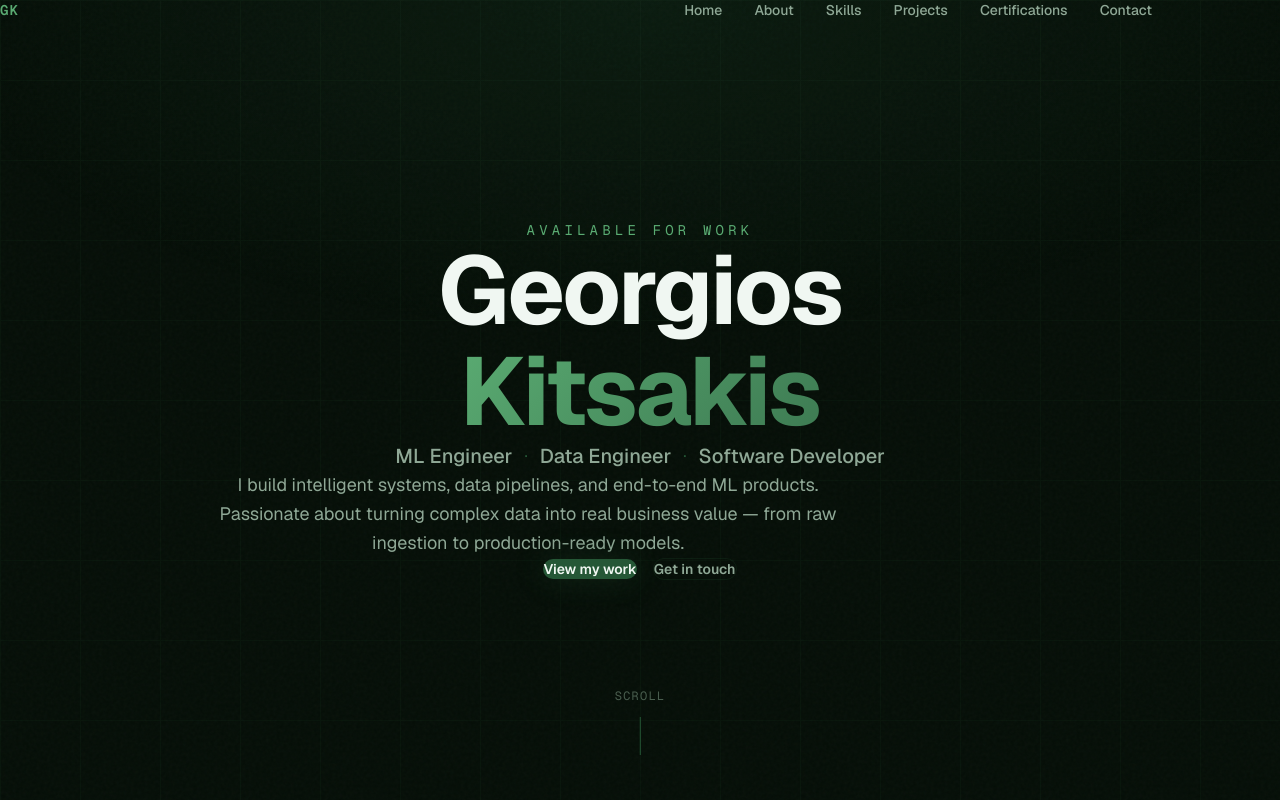
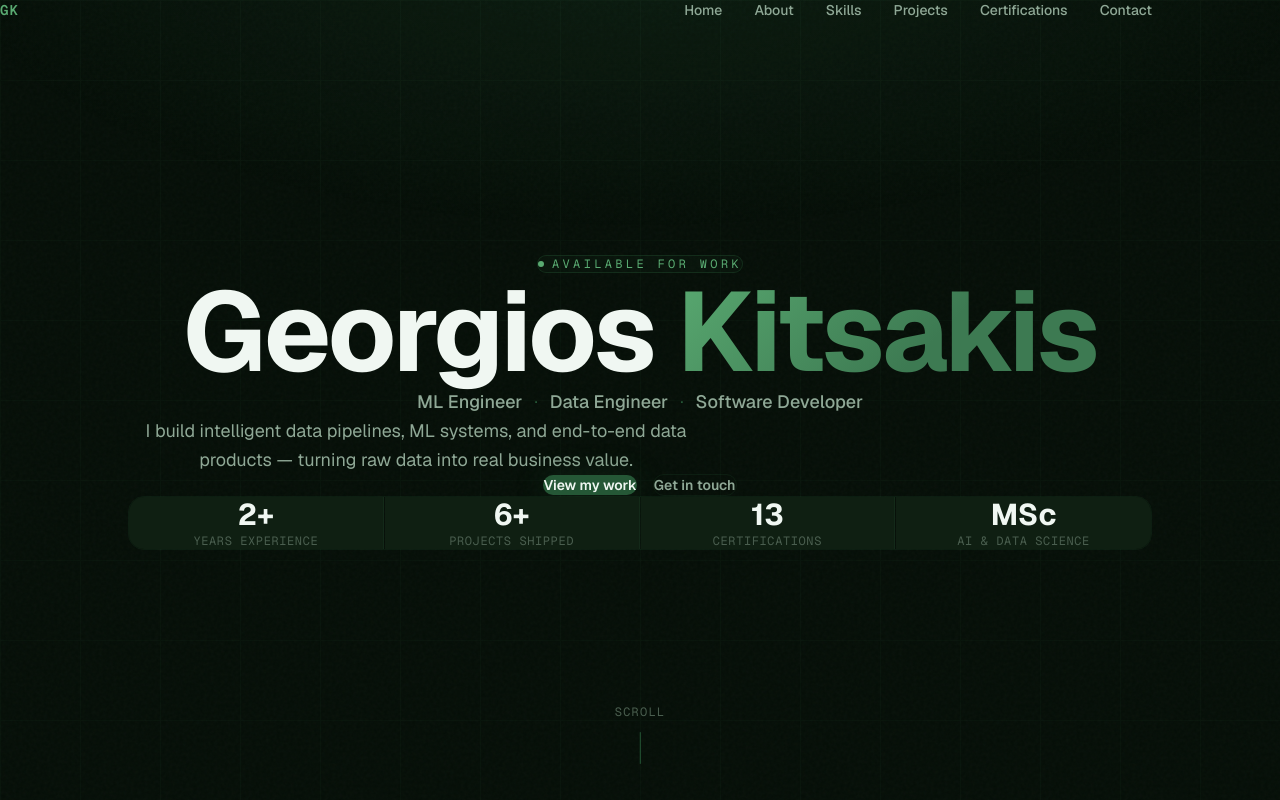
Before and after one commit to kitsakisGk/PersonalPortfolio, a Next.js app: page / in a window 1280 px wide. Shown: the top 800 px of the page. Built offline with nearby package versions, Linux system fonts and the light colour scheme.

Commit message:
Upgrade Hero: stats bar, pill badge, tighter copy, better glow

```diff
--- a/components/Hero.tsx
+++ b/components/Hero.tsx
@@ -4,24 +4,31 @@ import { motion } from "framer-motion";
 
 const roles = ["ML Engineer", "Data Engineer", "Software Developer"];
 
+const stats = [
+  { value: "2+", label: "Years experience" },
+  { value: "6+", label: "Projects shipped" },
+  { value: "13", label: "Certifications" },
+  { value: "MSc", label: "AI & Data Science" },
+];
+
 export default function Hero() {
   return (
     <section
       id="home"
-      className="relative min-h-screen flex flex-col items-center justify-center overflow-hidden px-6"
+      className="relative min-h-screen flex flex-col items-center justify-center overflow-hidden px-6 md:px-12"
     >
       {/* Background radial glow */}
       <div
         className="absolute inset-0 pointer-events-none"
         style={{
           background:
-            "radial-gradient(ellipse 80% 60% at 50% 0%, rgba(37,87,54,0.18) 0%, transparent 70%)",
+            "radial-gradient(ellipse 80% 55% at 50% -10%, rgba(37,87,54,0.22) 0%, transparent 70%)",
         }}
       />
 
       {/* Grid lines */}
       <div
-        className="absolute inset-0 pointer-events-none opacity-[0.04]"
+        className="absolute inset-0 pointer-events-none opacity-[0.035]"
         style={{
           backgroundImage:
             "linear-gradient(var(--accent-light) 1px, transparent 1px), linear-gradient(90deg, var(--accent-light) 1px, transparent 1px)",
@@ -30,34 +37,40 @@ export default function Hero() {
       />
 
       {/* Content */}
-      <div className="relative z-10 max-w-4xl w-full text-center">
+      <div className="relative z-10 max-w-5xl w-full text-center">
         <motion.div
-          initial={{ opacity: 0, y: 20 }}
+          initial={{ opacity: 0, y: 16 }}
           animate={{ opacity: 1, y: 0 }}
-          transition={{ duration: 0.6, ease: "easeOut" }}
+          transition={{ duration: 0.5, ease: [0.22, 1, 0.36, 1] }}
         >
-          <p
-            className="text-sm font-mono tracking-[0.3em] uppercase mb-6"
-            style={{ color: "var(--accent-light)" }}
+          <span
+            className="inline-flex items-center gap-2 text-xs font-mono tracking-[0.28em] uppercase mb-8 px-4 py-2 rounded-full"
+            style={{
+              color: "var(--accent-light)",
+              border: "1px solid rgba(37,87,54,0.35)",
+              background: "rgba(37,87,54,0.08)",
+            }}
           >
+            <span
+              className="w-1.5 h-1.5 rounded-full animate-pulse"
+              style={{ background: "var(--accent-light)" }}
+            />
             Available for work
-          </p>
+          </span>
         </motion.div>
 
         <motion.h1
-          className="text-6xl md:text-8xl font-bold leading-[1.05] tracking-tight mb-6"
+          className="text-[clamp(3.5rem,10vw,7rem)] font-bold leading-[1.02] tracking-tight mb-5"
           style={{ color: "var(--text-primary)" }}
           initial={{ opacity: 0, y: 30 }}
           animate={{ opacity: 1, y: 0 }}
-          transition={{ duration: 0.7, ease: "easeOut", delay: 0.1 }}
+          transition={{ duration: 0.7, ease: [0.22, 1, 0.36, 1], delay: 0.08 }}
         >
-          Georgios
-          <br />
+          Georgios{" "}
           <span
-            className="relative inline-block"
             style={{
               background:
-                "linear-gradient(135deg, var(--accent-light) 0%, var(--accent-mid) 100%)",
+                "linear-gradient(135deg, var(--accent-light) 0%, var(--accent-mid) 60%)",
               WebkitBackgroundClip: "text",
               WebkitTextFillColor: "transparent",
             }}
@@ -67,15 +80,15 @@ export default function Hero() {
         </motion.h1>
 
         <motion.div
-          className="flex items-center justify-center gap-3 mb-8 flex-wrap"
-          initial={{ opacity: 0, y: 20 }}
+          className="flex items-center justify-center gap-3 mb-6 flex-wrap"
+          initial={{ opacity: 0, y: 16 }}
           animate={{ opacity: 1, y: 0 }}
-          transition={{ duration: 0.6, ease: "easeOut", delay: 0.25 }}
+          transition={{ duration: 0.6, ease: [0.22, 1, 0.36, 1], delay: 0.18 }}
         >
           {roles.map((role, i) => (
             <span key={role} className="flex items-center gap-3">
               <span
-                className="text-lg md:text-xl font-medium"
+                className="text-base md:text-lg font-medium"
                 style={{ color: "var(--text-secondary)" }}
               >
                 {role}
@@ -88,22 +101,21 @@ export default function Hero() {
         </motion.div>
 
         <motion.p
-          className="text-base md:text-lg max-w-2xl mx-auto leading-relaxed mb-12"
+          className="text-base md:text-lg max-w-xl mx-auto leading-relaxed mb-10"
           style={{ color: "var(--text-secondary)" }}
-          initial={{ opacity: 0, y: 20 }}
+          initial={{ opacity: 0, y: 16 }}
           animate={{ opacity: 1, y: 0 }}
-          transition={{ duration: 0.6, ease: "easeOut", delay: 0.35 }}
+          transition={{ duration: 0.6, ease: [0.22, 1, 0.36, 1], delay: 0.26 }}
         >
-          I build intelligent systems, data pipelines, and end-to-end ML
-          products. Passionate about turning complex data into real business
-          value — from raw ingestion to production-ready models.
+          I build intelligent data pipelines, ML systems, and end-to-end
+          data products — turning raw data into real business value.
         </motion.p>
 
         <motion.div
-          className="flex items-center justify-center gap-4 flex-wrap"
-          initial={{ opacity: 0, y: 20 }}
+          className="flex items-center justify-center gap-4 flex-wrap mb-16"
+          initial={{ opacity: 0, y: 16 }}
           animate={{ opacity: 1, y: 0 }}
-          transition={{ duration: 0.6, ease: "easeOut", delay: 0.45 }}
+          transition={{ duration: 0.6, ease: [0.22, 1, 0.36, 1], delay: 0.34 }}
         >
           <a
             href="#projects"
@@ -114,16 +126,12 @@ export default function Hero() {
               boxShadow: "0 0 30px var(--accent-glow)",
             }}
             onMouseEnter={(e) => {
-              (e.currentTarget as HTMLElement).style.background =
-                "var(--accent-mid)";
-              (e.currentTarget as HTMLElement).style.boxShadow =
-                "0 0 40px rgba(37,87,54,0.5)";
+              (e.currentTarget as HTMLElement).style.background = "var(--accent-mid)";
+              (e.currentTarget as HTMLElement).style.boxShadow = "0 0 44px rgba(37,87,54,0.5)";
             }}
             onMouseLeave={(e) => {
-              (e.currentTarget as HTMLElement).style.background =
-                "var(--accent)";
-              (e.currentTarget as HTMLElement).style.boxShadow =
-                "0 0 30px var(--accent-glow)";
+              (e.currentTarget as HTMLElement).style.background = "var(--accent)";
+              (e.currentTarget as HTMLElement).style.boxShadow = "0 0 30px var(--accent-glow)";
             }}
           >
             View my work
@@ -137,29 +145,58 @@ export default function Hero() {
               background: "transparent",
             }}
             onMouseEnter={(e) => {
-              (e.currentTarget as HTMLElement).style.borderColor =
-                "var(--accent-mid)";
-              (e.currentTarget as HTMLElement).style.color =
-                "var(--text-primary)";
+              (e.currentTarget as HTMLElement).style.borderColor = "var(--accent-mid)";
+              (e.currentTarget as HTMLElement).style.color = "var(--text-primary)";
             }}
             onMouseLeave={(e) => {
-              (e.currentTarget as HTMLElement).style.borderColor =
-                "var(--border)";
-              (e.currentTarget as HTMLElement).style.color =
-                "var(--text-secondary)";
+              (e.currentTarget as HTMLElement).style.borderColor = "var(--border)";
+              (e.currentTarget as HTMLElement).style.color = "var(--text-secondary)";
             }}
           >
             Get in touch
           </a>
         </motion.div>
+
+        {/* Stats bar */}
+        <motion.div
+          className="grid grid-cols-2 md:grid-cols-4 gap-px overflow-hidden rounded-2xl"
+          style={{ border: "1px solid var(--border)" }}
+          initial={{ opacity: 0, y: 20 }}
+          animate={{ opacity: 1, y: 0 }}
+          transition={{ duration: 0.6, ease: [0.22, 1, 0.36, 1], delay: 0.44 }}
+        >
+          {stats.map((stat, i) => (
+            <div
+              key={stat.label}
+              className="flex flex-col items-center py-5 px-4"
+              style={{
+                background: "var(--bg-card)",
+                borderRight: i < stats.length - 1 ? "1px solid var(--border)" : "none",
+              }}
+            >
+              <span
+                className="text-2xl md:text-3xl font-bold mb-1"
+                style={{ color: "var(--text-primary)" }}
+              >
+                {stat.value}
+              </span>
+              <span
+                className="text-xs font-mono uppercase tracking-wider"
+                style={{ color: "var(--text-muted)" }}
+              >
+                {stat.label}
+              </span>
+            </div>
+          ))}
+        </motion.div>
       </div>
 
       {/* Scroll indicator */}
       <motion.div
-        className="absolute bottom-10 left-1/2 -translate-x-1/2 flex flex-col items-center gap-2"
+        className="absolute bottom-8 left-1/2 -translate-x-1/2 flex flex-col items-center gap-2"
         initial={{ opacity: 0 }}
         animate={{ opacity: 1 }}
-        transition={{ delay: 1, duration: 0.6 }}
+        transition={{ delay: 1.1, duration: 0.6 }}
       >
         <span
           className="text-xs font-mono tracking-widest uppercase"
@@ -168,7 +205,7 @@ export default function Hero() {
           Scroll
         </span>
         <motion.div
-          className="w-px h-12"
+          className="w-px h-10"
           style={{ background: "var(--accent)" }}
           animate={{ scaleY: [0.3, 1, 0.3] }}
           transition={{ duration: 1.8, repeat: Infinity, ease: "easeInOut" }}
```
